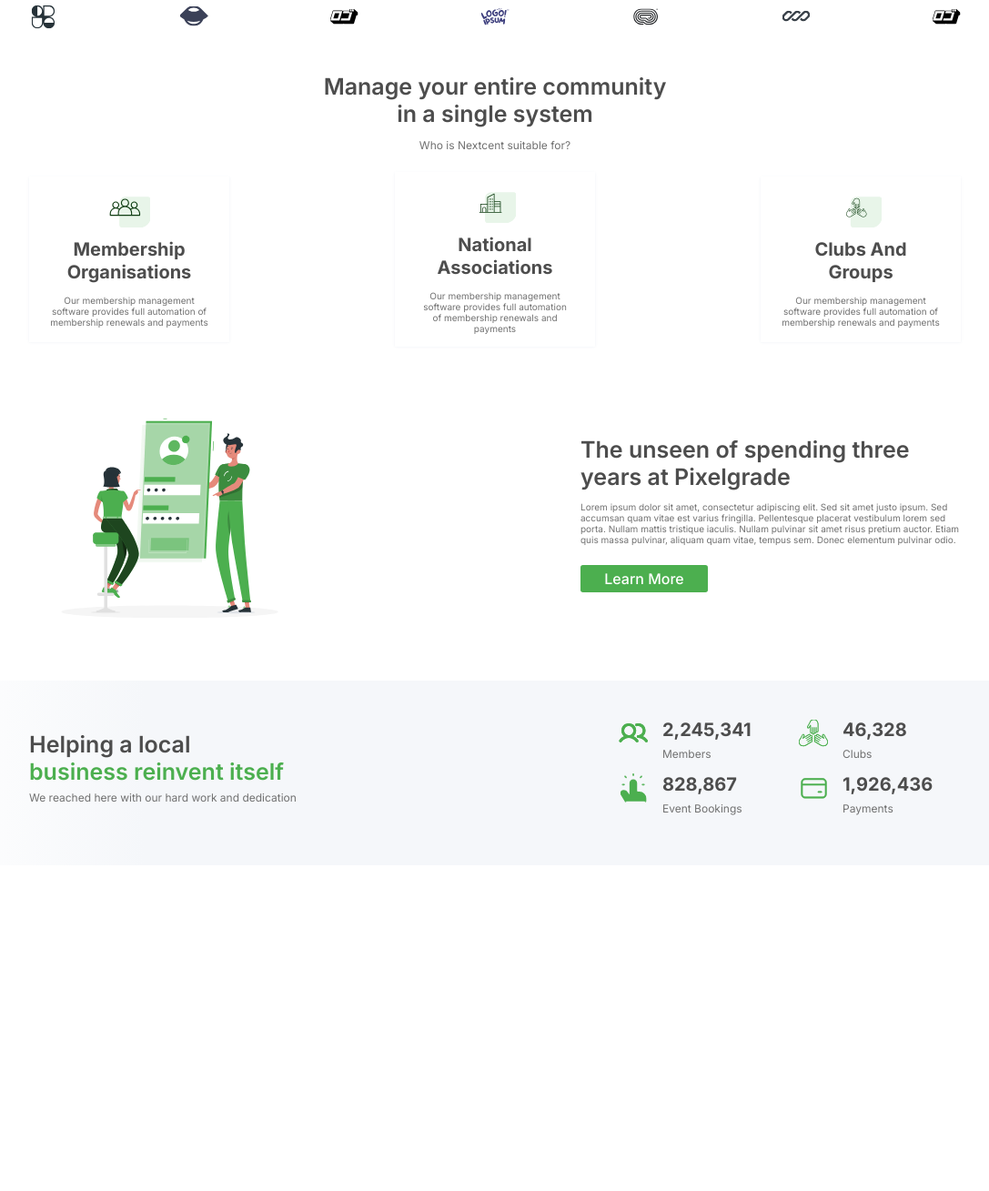
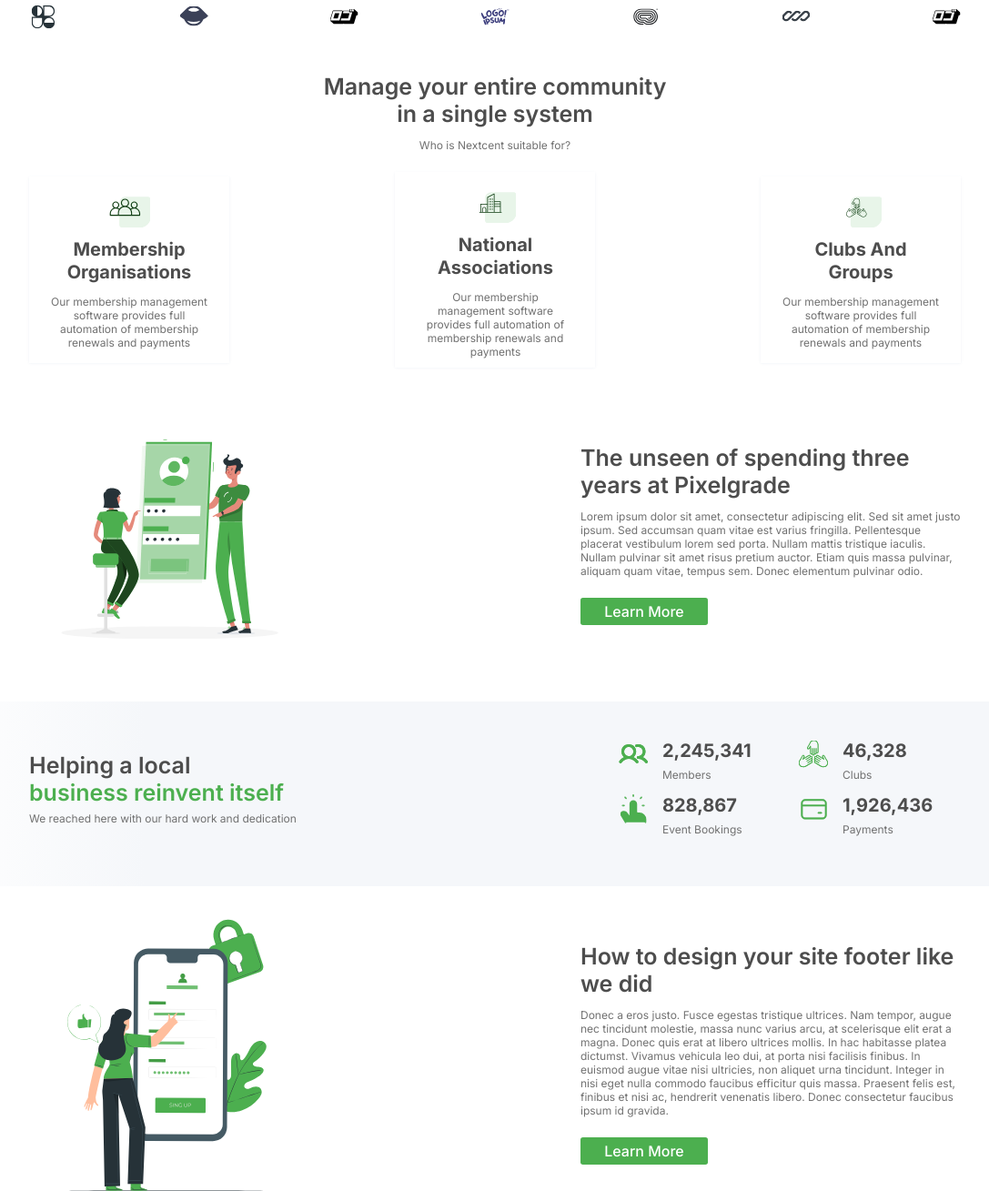
Before and after one commit to WeirdLight/nexcent, a plain HTML site: page index.html in a window 1280 px wide. Shown: the part 596-1905 px from the top of the page at 91% size, without its empty margins (96-1183 px from the left). Before the commit the page ends 1547 px from the top, so only its background shows below. Drawn offline with Linux system fonts and the light colour scheme.

Commit message:
add "how-to" section

```diff
--- a/index.html
+++ b/index.html
@@ -132,6 +132,24 @@
             </div>
         </div>
     </section>
+    <section class="how-to">
+        <div class="container">
+            <span class="how-to-image"></span>
+            <span class="descr">
+                <h2>How to design your site footer like we did</h2>
+                <p>Donec a eros justo. Fusce egestas tristique ultrices.
+                    Nam tempor, augue nec tincidunt molestie, massa nunc
+                    varius arcu, at scelerisque elit erat a magna. Donec
+                    quis erat at libero ultrices mollis. In hac habitasse
+                    platea dictumst. Vivamus vehicula leo dui, at porta nisi
+                    facilisis finibus. In euismod augue vitae nisi ultricies,
+                    non aliquet urna tincidunt. Integer in nisi eget nulla commodo
+                    faucibus efficitur quis massa. Praesent felis est, finibus et nisi
+                    ac, hendrerit venenatis libero. Donec consectetur faucibus ipsum id gravida.</p>
+                <button>Learn More</button>
+            </span>
+        </div>
+    </section>
 </body>
 
 </html>
--- a/style.css
+++ b/style.css
@@ -203,15 +203,15 @@ section.community{
 
 div.suitable{
     width: 220px;
-    height: 182px;
+    height: 205px;
     padding: 17px 22px 17px 22px;
     box-shadow: 0px 1.39px 2.78px 0px rgba(171, 190, 209, 0.2);
     text-align: center;
     transition: 0.3s;
 }
 div.suitable:nth-of-type(2){
-    padding: 17px 25px 17px 25px;
-    height: 192px;
+    padding: 17px 24px 17px 25px;
+    height: 215px;
 }
 div.suitable:hover{
     transform: scale(1.1, 1.1);
@@ -230,10 +230,6 @@ h3{
     line-height: calc(var(--fs-h3)*1.25);
     font-weight: 700;
     color: var(--fc-main);
-}
-
-div.suitable p, .unlock p{
-    font-size: 10px;
 }
 
 section.unlock{
@@ -286,3 +282,19 @@ section.achive{
     background-repeat: no-repeat;
     background-size: contain;
 }
+
+section.how-to{
+    height: 302px;
+    margin-top: 33px;
+    justify-content: space-between;
+}
+.how-to-image{
+    background-image: url(./src/how-to.svg);
+    width: 307px;
+    height: 302px;
+    display: flex;
+}
+
+.how-to .descr{
+    width: 418px;
+}
```
Also changed, not shown: src/how-to.svg (added).
